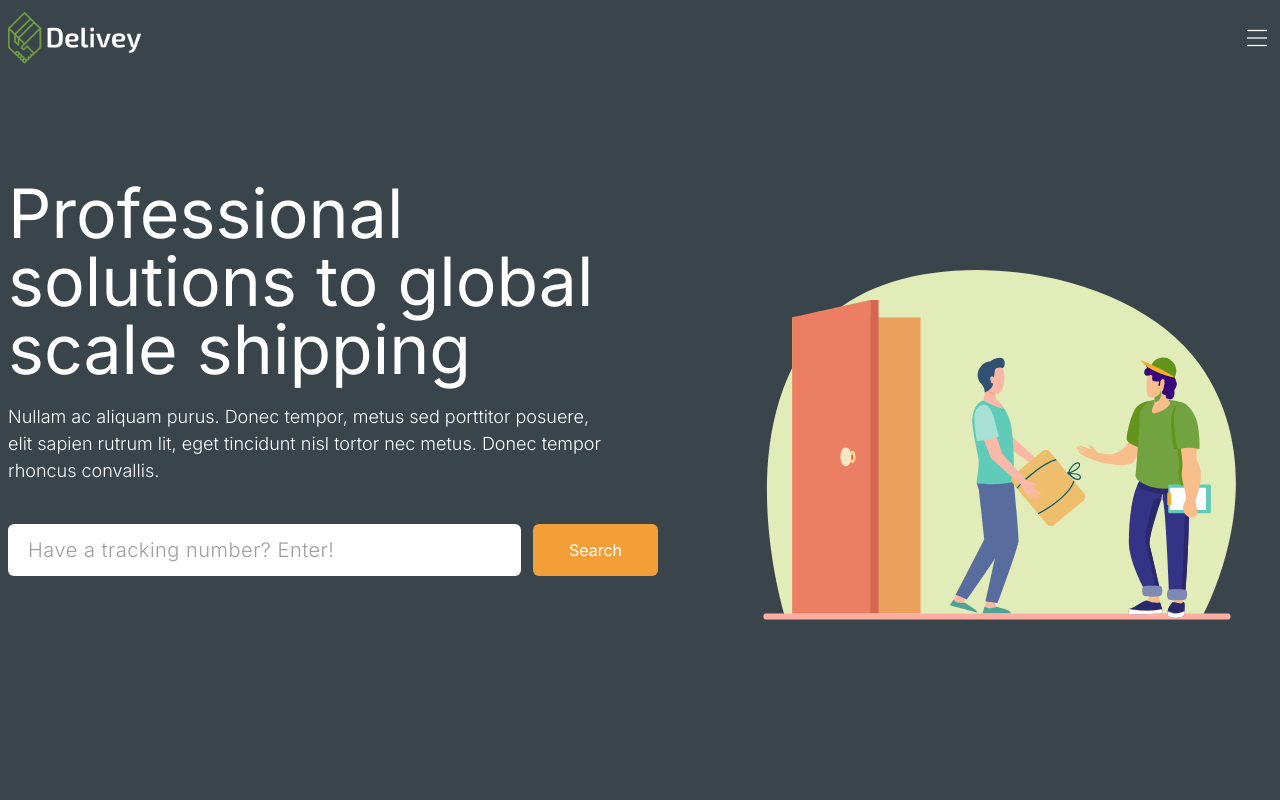
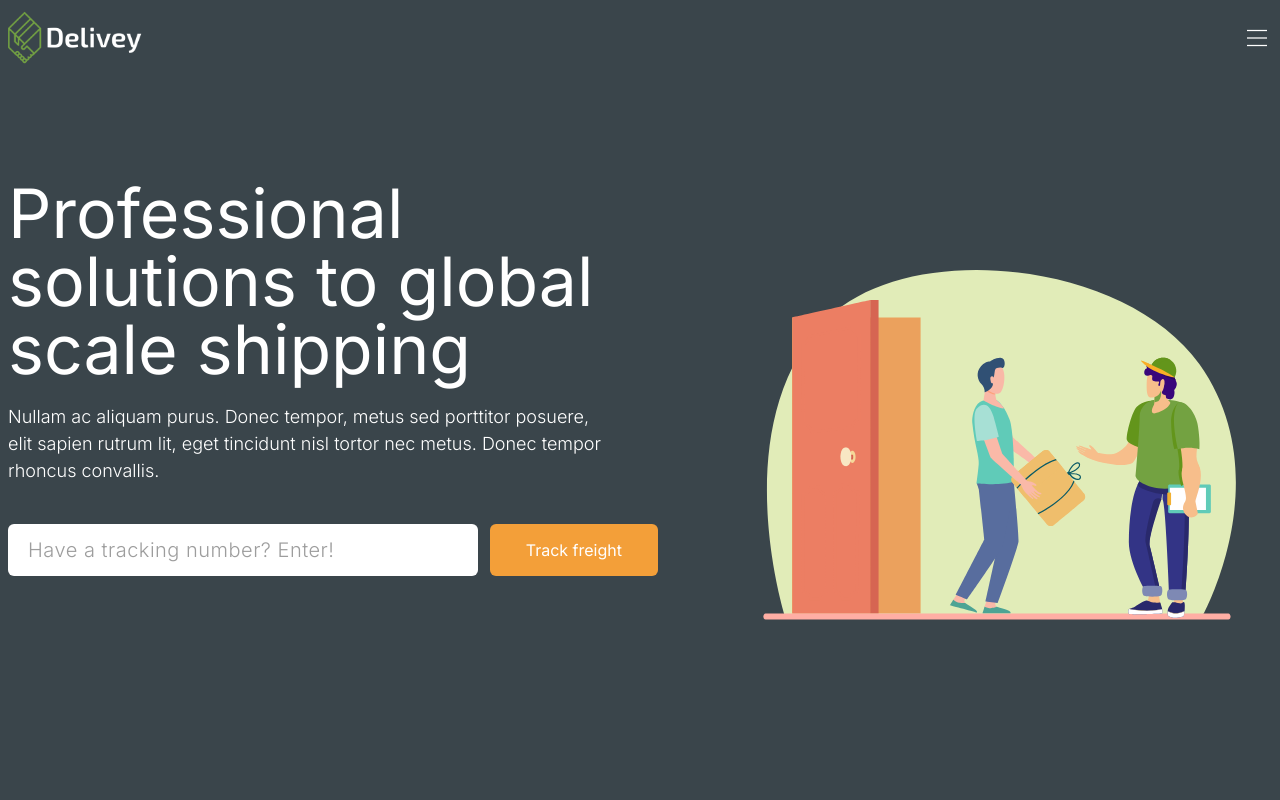
Before and after one commit to nathscode/whoisfde, a Next.js app: page / in a window 1280 px wide. Shown: the top 800 px of the page. Built offline with nearby package versions, Linux system fonts and the light colour scheme.

Commit message:
amended btn

```diff
--- a/app/page.tsx
+++ b/app/page.tsx
@@ -79,7 +79,7 @@ function First() {
       "
               placeholder="Have a tracking number? Enter!"
             />
-            <button className="rounded-md px-9 py-3 bg-[#F39F39] text-white">Search</button>
+            <button className="rounded-md px-9 py-3 bg-[#F39F39] text-white">Track freight</button>
           </div>
         </div>
         <Image src="/bag-exchange.svg" className="pt-16" height={550} width={550} alt="Exchange" />
```
